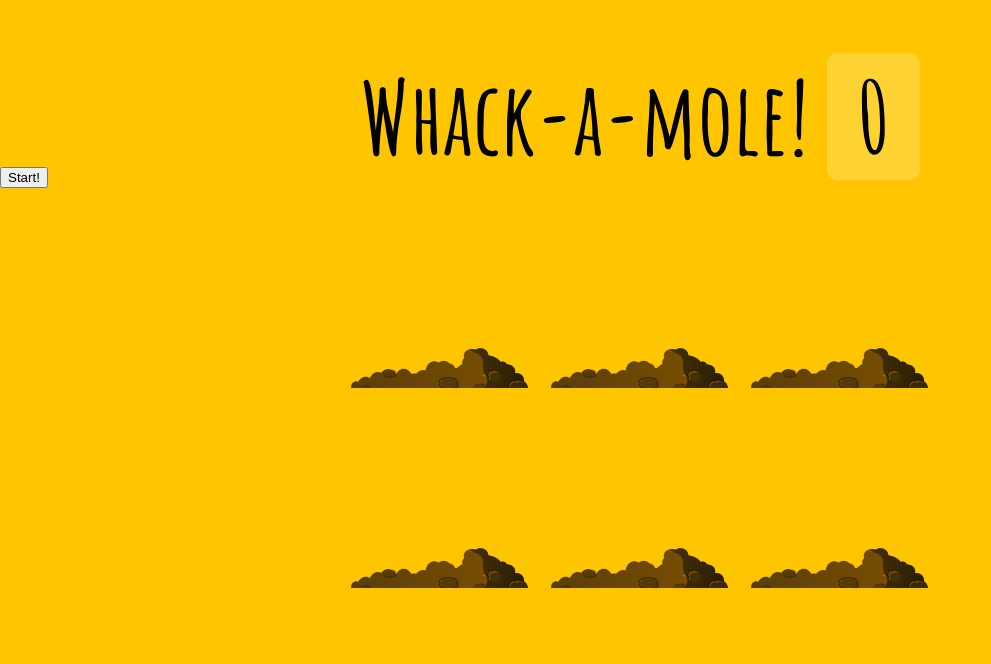
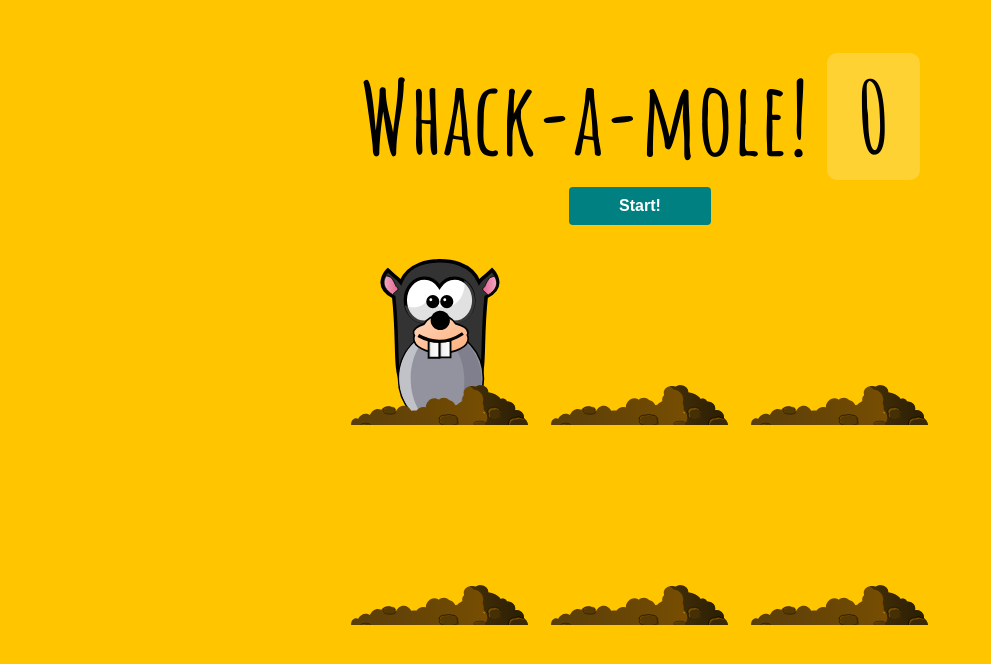
Before and after one commit to DaoQuangThai/30-mini-js-project, a plain HTML site: page 30 - Whack A Mole/index-START.html in a window 1280 px wide. Both pictures are taken after a click on the button "Start!". Shown: the whole page, without its empty margins (0-991 px from the left). Drawn offline with Linux system fonts and the light colour scheme.

Commit message:
finish day 30/30

```diff
--- a/30 - Whack A Mole/index-START.html
+++ b/30 - Whack A Mole/index-START.html
@@ -1,15 +1,20 @@
 <!DOCTYPE html>
 <html lang="en">
   <head>
-  <meta charset="UTF-8">
+    <meta charset="UTF-8" />
     <title>Whack A Mole!</title>
-  <link href='https://fonts.googleapis.com/css?family=Amatic+SC:400,700' rel='stylesheet' type='text/css'>
-  <link rel="stylesheet" href="style.css">
+    <link
+      href="https://fonts.googleapis.com/css?family=Amatic+SC:400,700"
+      rel="stylesheet"
+      type="text/css"
+    />
+    <link rel="stylesheet" href="style.css" />
   </head>
   <body>
-
     <h1>Whack-a-mole! <span class="score">0</span></h1>
+    <div class="center">
       <button onClick="startGame()">Start!</button>
+    </div>
 
     <div class="game">
       <div class="hole hole1">
@@ -36,7 +41,63 @@
       const holes = document.querySelectorAll('.hole');
       const scoreBoard = document.querySelector('.score');
       const moles = document.querySelectorAll('.mole');
+      let lastHole;
+      let timeUp = false;
+      let score = 0;
 
+      function randomTime(min, max) {
+        return Math.round(Math.random() * (max - min) + min);
+      }
+
+      function randomHole(holes) {
+        const idx = Math.floor(Math.random() * holes.length);
+        const hole = holes[idx];
+
+        // while same run this until get different result
+        if (hole === lastHole) {
+          return randomHole(holes);
+        }
+
+        lastHole = hole;
+        return hole;
+      }
+
+      function peep() {
+        const time = randomTime(200, 1000);
+        const hole = randomHole(holes);
+
+        hole.classList.add('up');
+        // after a time remove class and class peep again
+        setTimeout(() => {
+          hole.classList.remove('up');
+          // lần nào tới khúc này cũng khiến mình lấn cấn vài phần, vì sao lại như vậy?
+          // !false => true => run peep() hehe viết như vậy cho dễ đọc ấy mà
+          if (!timeUp) peep();
+        }, time);
+      }
+
+      function startGame() {
+        scoreBoard.textContent = 0;
+        score = 0;
+        timeUp = false;
+        peep();
+
+        // hehe hiện tại mình chưa hiểu tại sao cái code dưới đây nó lai run trước khi thằng peep run xong
+        // có thể là trong thời gian nó đợi settime out run nó có quyền run xong quay lại cái settimeout run
+        setTimeout(() => (timeUp = true), 10000);
+      }
+
+      // hehe 1 cái problem là có thể click 1 con nhiều lần nó sẽ vẫn cộng điểm
+      function bonk(e) {
+        score++;
+        // hehe wes oi wes no co class up dua ma remove thang hole moi dung
+        // vay lam sao khi click thang con remove class thang cha?
+        this.classList.remove('up');
+        scoreBoard.textContent = score;
+        console.log(this);
+      }
+
+      moles.forEach(mole => mole.addEventListener('click', bonk));
     </script>
   </body>
 </html>
--- a/30 - Whack A Mole/style.css
+++ b/30 - Whack A Mole/style.css
@@ -4,7 +4,9 @@
   background: #ffc600;
 }
 
-*, *:before, *:after {
+*,
+*:before,
+*:after {
   box-sizing: inherit;
 }
 
@@ -22,7 +24,7 @@
 }
 
 .score {
-  background: rgba(255,255,255,0.2);
+  background: rgba(255, 255, 255, 0.2);
   padding: 0 3rem;
   line-height: 1;
   border-radius: 1rem;
@@ -48,7 +50,7 @@
   background-size: contain;
   content: '';
   width: 100%;
-  height:70px;
+  height: 70px;
   position: absolute;
   z-index: 2;
   bottom: -30px;
@@ -61,9 +63,25 @@
   top: 100%;
   width: 100%;
   height: 100%;
-  transition:all 0.4s;
+  transition: all 0.3s;
 }
 
 .hole.up .mole {
   top: 0;
 }
+
+.center {
+  text-align: center;
+}
+
+button {
+  margin-top: 2rem;
+  padding: 1rem 5rem;
+  font-size: 1.6rem;
+  font-weight: bold;
+  border-radius: 4px;
+  outline: 0;
+  background-color: teal;
+  border: 0;
+  color: #fff;
+}
```
Lines whose indentation alone changed are shown as unchanged.
